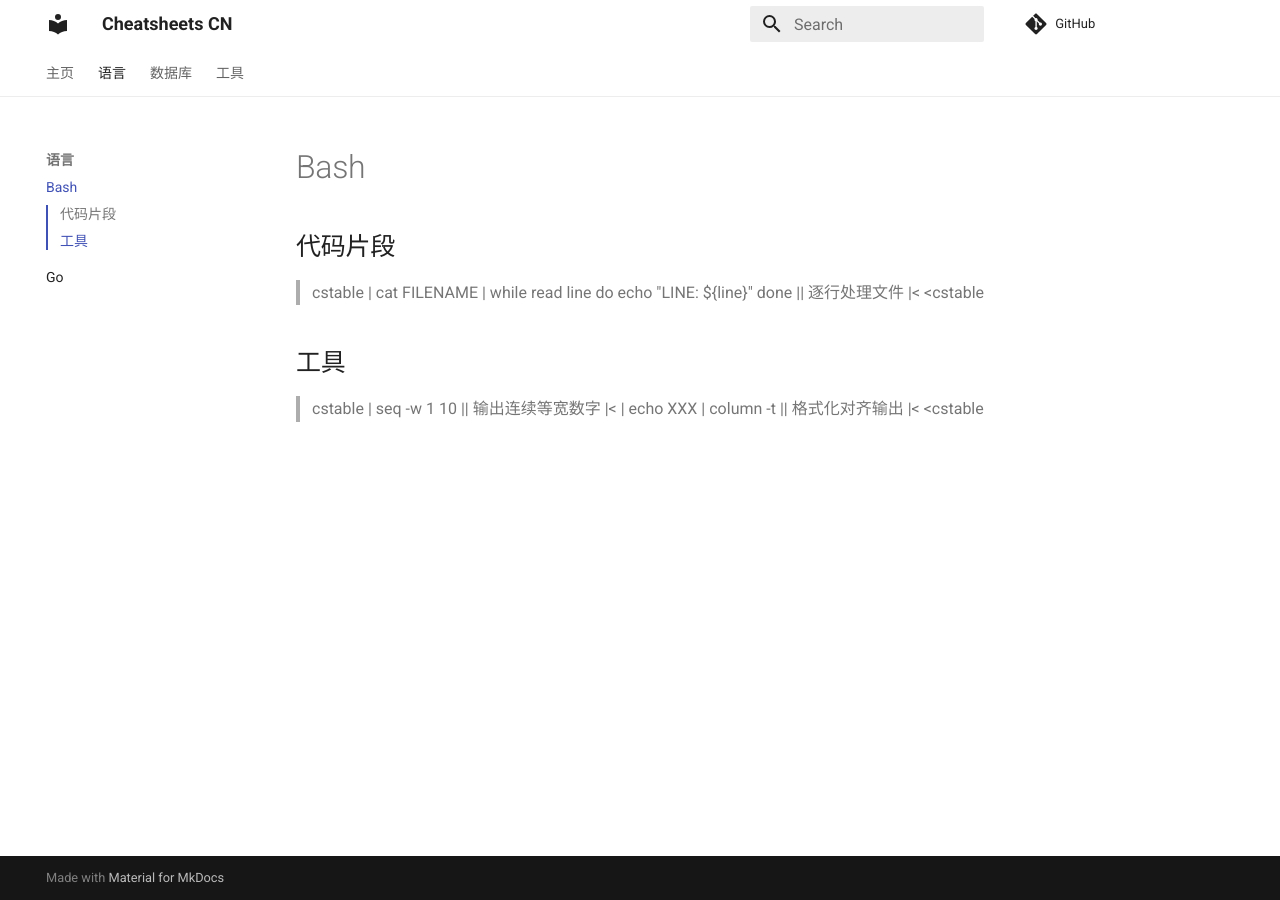
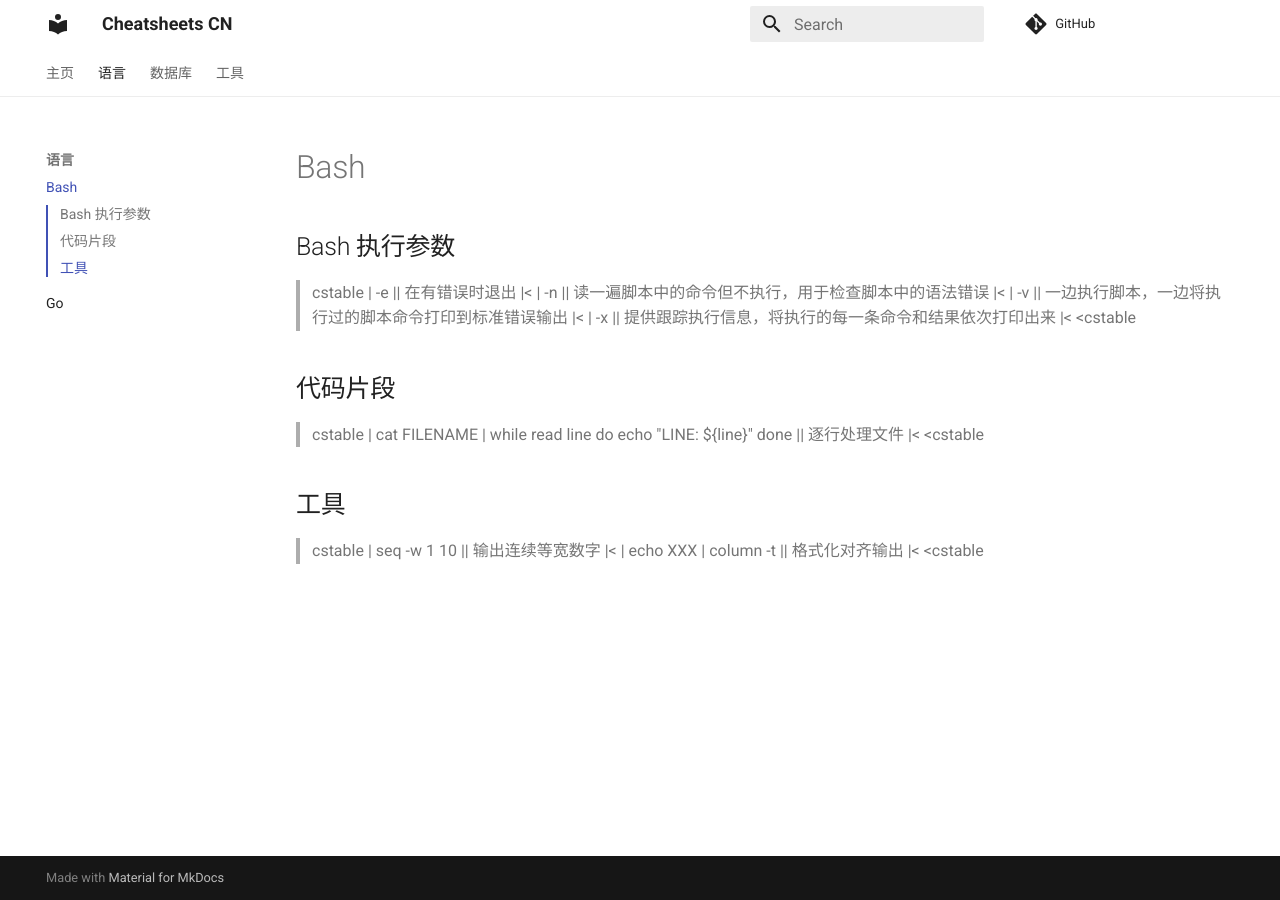
Before and after one commit to cheatsheets-cn/cheatsheets-cn, an MkDocs documentation site: the page built from docs/languages/bash.md, in a window 1280 px wide. Built offline with MkDocs 1.6.1 and Material for MkDocs 9.7.7, drawn with Linux system fonts in a browser that asks for light colours; comment, search, counter and statistics services are not loaded.

Commit message:
docs: 增加 bash 执行参数部分

```diff
--- a/docs/languages/bash.md
+++ b/docs/languages/bash.md
@@ -1,3 +1,12 @@
+## Bash 执行参数
+
+>cstable
+>| -e || 在有错误时退出 |<
+>| -n || 读一遍脚本中的命令但不执行，用于检查脚本中的语法错误 |<
+>| -v || 一边执行脚本，一边将执行过的脚本命令打印到标准错误输出 |<
+>| -x || 提供跟踪执行信息，将执行的每一条命令和结果依次打印出来 |<
+<cstable
+
 ## 代码片段
 
 >cstable
```
